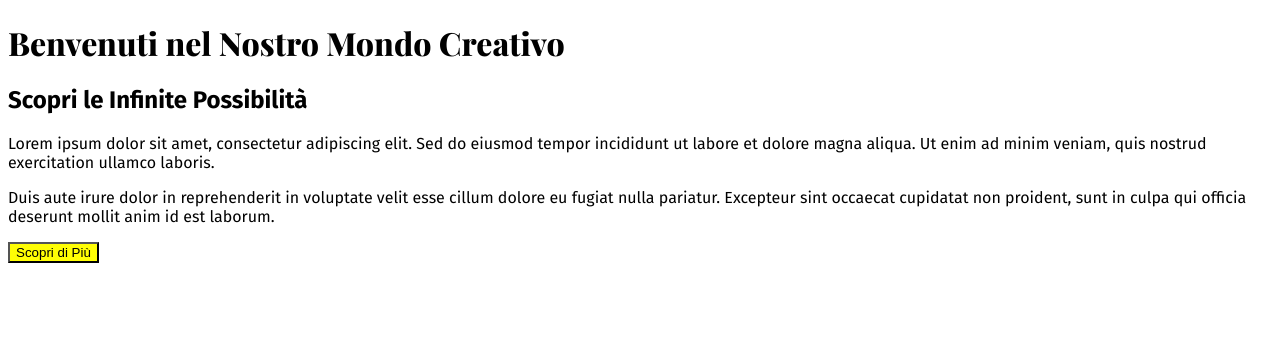
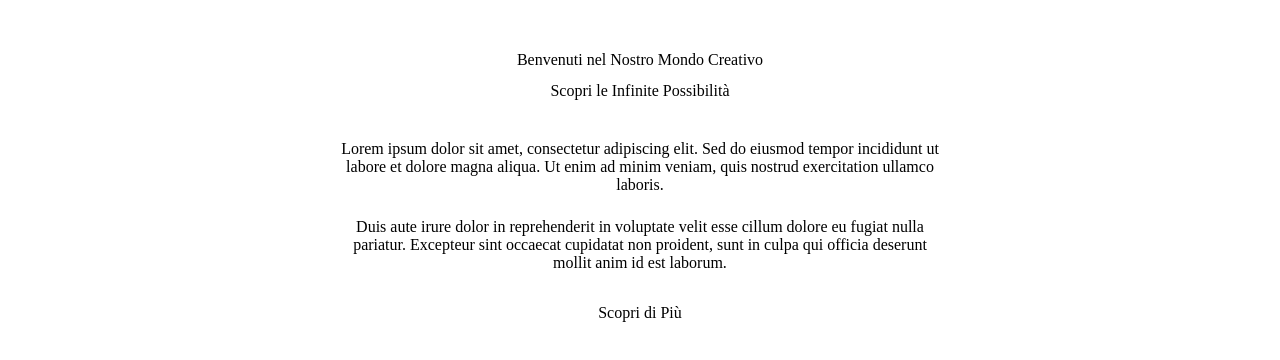
Before and after one commit to federica-uiux/figmatokens, a website: page index-page.html in a window 1280 px wide. Drawn offline with nearby package versions, Linux system fonts and the light colour scheme.

Commit message:
Update index-page.html

```diff
--- a/index-page.html
+++ b/index-page.html
@@ -1,32 +1,89 @@
-
 <!DOCTYPE html>
 <html lang="it">
 <head>
     <meta charset="UTF-8">
     <meta name="viewport" content="width=device-width, initial-scale=1.0">
-    <title>Design System Demo</title>
-    <link rel="stylesheet" href="styles.css">
-    <!-- Caricamento dei font con i pesi specifici definiti nei token -->
+    <title>Il Nostro Mondo Creativo</title>
     <link href="https://fonts.googleapis.com/css2?family=Playfair+Display:wght@800&family=Fira+Sans:wght@400;700&display=swap" rel="stylesheet">
-    <!-- Metadati per assicurare il corretto rendering dei colori -->
-    <meta name="color-scheme" content="light">
+    <style>
+        body {
+            margin: 0;
+            background-color: var(--grey10);
+            color: var(--grey90);
+            font-family: var(--font-families-fira-sans);
+            line-height: var(--line-heights-0);
+        }
+
+        .container {
+            max-width: 1200px;
+            margin: 0 auto;
+            padding: 40px 20px;
+        }
+
+        .hero-section {
+            text-align: center;
+            max-width: 800px;
+            margin: 0 auto;
+        }
+
+        .title {
+            font-family: var(--font-families-playfair-display);
+            font-weight: var(--font-weights-playfair-display-0);
+            font-size: var(--font-size-6);
+            color: var(--accent);
+            margin-bottom: var(--medium);
+            line-height: var(--line-heights-1);
+        }
+
+        .subtitle {
+            font-family: var(--font-families-fira-sans);
+            font-weight: var(--font-weights-fira-sans-2);
+            font-size: var(--font-size-4);
+            color: var(--grey40);
+            margin-bottom: 40px;
+        }
+
+        .content {
+            font-size: var(--font-size-1);
+            max-width: 600px;
+            margin: 0 auto;
+        }
+
+        p {
+            margin-bottom: 24px;
+        }
+
+        .cta {
+            display: inline-block;
+            background-color: var(--accent);
+            color: var(--white);
+            text-decoration: none;
+            padding: 8px 24px;
+            border-radius: 4px;
+            font-weight: var(--font-weights-fira-sans-2);
+            font-size: var(--font-size-1);
+            transition: background-color 0.3s ease;
+        }
+
+        .cta:hover {
+            background-color: var(--accent);
+        }
+    </style>
 </head>
 <body>
     <main class="container">
-        <!-- H1 utilizzando il token typography.H1 -->
-        <h1 style="font-family: var(--font-families-playfair-display);">Benvenuti nel Nostro Mondo Creativo</h1>
+        <div class="hero-section">
+            <h1 class="title">Benvenuti nel Nostro Mondo Creativo</h1>
+            <h2 class="subtitle">Scopri le Infinite Possibilità</h2>
 
-        <!-- H2 utilizzando il token typography.H2 -->
-        <h2 style="font-family: var(--font-families-fira-sans);">Scopri le Infinite Possibilità</h2>
+            <div class="content">
+                <p>Lorem ipsum dolor sit amet, consectetur adipiscing elit. Sed do eiusmod tempor incididunt ut labore et dolore magna aliqua. Ut enim ad minim veniam, quis nostrud exercitation ullamco laboris.</p>
 
-        <!-- Paragrafo large utilizzando il token typography.P large -->
-        <p class="p-large" style="font-family: var(--font-families-fira-sans);">Lorem ipsum dolor sit amet, consectetur adipiscing elit. Sed do eiusmod tempor incididunt ut labore et dolore magna aliqua. Ut enim ad minim veniam, quis nostrud exercitation ullamco laboris.</p>
+                <p>Duis aute irure dolor in reprehenderit in voluptate velit esse cillum dolore eu fugiat nulla pariatur. Excepteur sint occaecat cupidatat non proident, sunt in culpa qui officia deserunt mollit anim id est laborum.</p>
 
-        <!-- Paragrafo medium utilizzando il token typography.P medium -->
-        <p class="p-medium" style="font-family: var(--font-families-fira-sans);">Duis aute irure dolor in reprehenderit in voluptate velit esse cillum dolore eu fugiat nulla pariatur. Excepteur sint occaecat cupidatat non proident, sunt in culpa qui officia deserunt mollit anim id est laborum.</p>
-
-        <!-- Button utilizzando il token typography.Cta e colors.Primary -->
-        <button class="cta-button" style="background-color: var(--primary);">Scopri di Più</button>
+                <a href="#" class="cta">Scopri di Più</a>
+            </div>
+        </div>
     </main>
 </body>
 </html>
```
